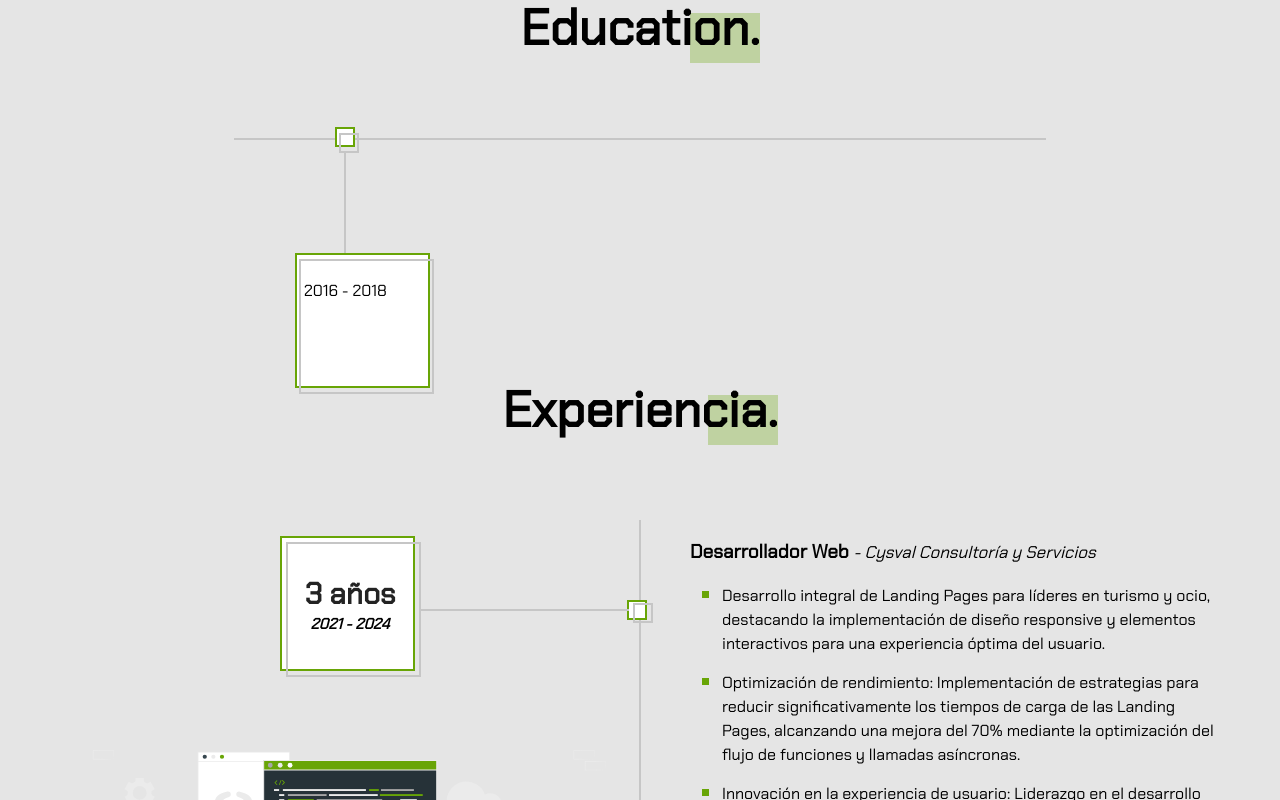
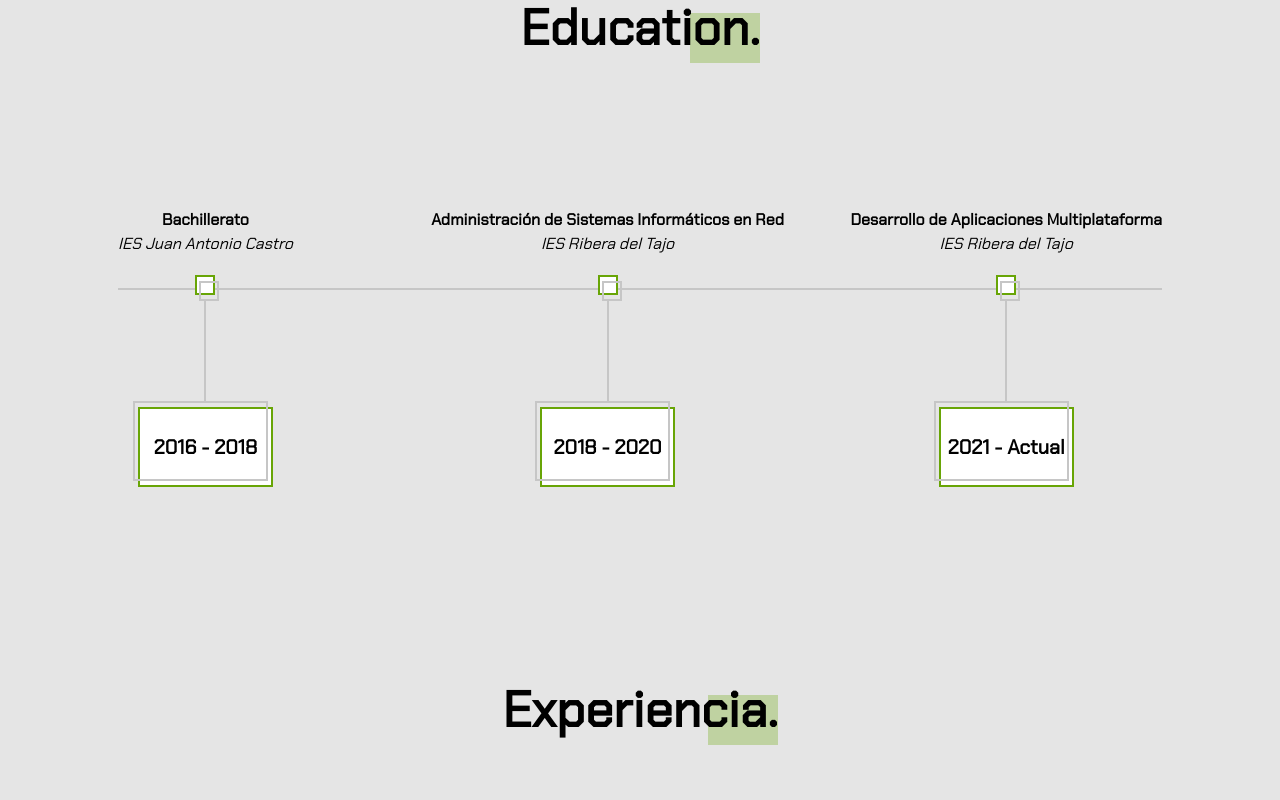
Before and after one commit to webdevmohamed/portfolio, a Vue app: page / in a window 1280 px wide. Shown: the part 2960-3760 px from the top of the page. Built offline with nearby package versions, Linux system fonts and the light colour scheme.

Commit message:
Completed education component, change pdf resume, minimal changes in experience component

```diff
--- a/src/components/AboutComponent.vue
+++ b/src/components/AboutComponent.vue
@@ -45,7 +45,7 @@
 </template>
 
 <script>
-import pdf from '@/assets/Mohamed_Mortahil_Elaaouad_Abril_2024.pdf';
+import pdf from '@/assets/Mohamed_Mortahil_Elaaouad_Junio_2024.pdf';
 
 export default {
   name: "AboutComponent",
--- a/src/components/EducationComponent.vue
+++ b/src/components/EducationComponent.vue
@@ -3,10 +3,36 @@
         <h2 class="title">Education.</h2>
         <div class="main-timeline">
             <div class="timeline">
-                <div class="timeline-content">
+                <div class="timeline-content first-education">
+                    <div class="education-container">
+                        <div class="education-title"><b>Bachillerato</b></div>
+                        <div class="education-school"><i>IES Juan Antonio Castro</i></div>
+                    </div>
                     <div class="line"></div>
                     <div class="content">
-                        <span>2016 - 2018</span>
+                        <span><b>2016 - 2018</b></span>
+                    </div>
+                </div>
+
+                <div class="timeline-content second-education">
+                    <div class="education-container">
+                        <div class="education-title"><b>Administración de Sistemas Informáticos en Red</b></div>
+                        <div class="education-school"><i>IES Ribera del Tajo</i></div>
+                    </div>
+                    <div class="line"></div>
+                    <div class="content">
+                        <span><b>2018 - 2020</b></span>
+                    </div>
+                </div>
+
+                <div class="timeline-content third-education">
+                    <div class="education-container">
+                        <div class="education-title"><b>Desarrollo de Aplicaciones Multiplataforma</b></div>
+                        <div class="education-school"><i>IES Ribera del Tajo</i></div>
+                    </div>
+                    <div class="line"></div>
+                    <div class="content">
+                        <span><b>2021 - Actual</b></span>
                     </div>
                 </div>
             </div>
@@ -47,10 +73,11 @@ export default {
 .education .main-timeline {
     display: flex;
     justify-content: center;
+    padding: 150px 0px;
 }
 
 .education .main-timeline .timeline {
-    width: 70%;
+    width: 90%;
     height: 2px;
     background: #c6c6c6;
     position: relative;
@@ -62,7 +89,24 @@ export default {
     flex-direction: column;
     justify-content: center;
     align-items: center;
-    margin-left: 70px;
+    top: -80px;
+}
+
+.education .main-timeline .timeline .timeline-content.first-education {
+    left: 0;
+}
+
+.education .main-timeline .timeline .timeline-content.second-education {
+    left: 30%;
+}
+
+.education .main-timeline .timeline .timeline-content.third-education {
+    right: 0;
+}
+
+.education .main-timeline .timeline .timeline-content .education-container {
+    margin-bottom: 30px;
+    text-align: center;
 }
 
 .education .main-timeline .timeline .timeline-content .line {
@@ -78,6 +122,15 @@ export default {
     position: relative;
     top: 26px;
     z-index: 1;
+    width: 135px;
+    height: 80px;
+    text-align: center;
+    display: flex;
+    align-items: center;
+    justify-content: center;
+    top: 6px;
+    font-size: 20px;
+
 }
 
 .education .main-timeline .timeline .timeline-content .line:before,
@@ -120,7 +173,7 @@ export default {
 .education .main-timeline .timeline .timeline-content .content:after {
     content: "";
     width: 135px;
-    height: 135px;
+    height: 80px;
     line-height: 18px;
     margin: auto;
     position: absolute;
@@ -134,14 +187,20 @@ export default {
 .education .main-timeline .timeline .timeline-content .content:before {
     background: #fff;
     border: 2px solid #68a506;
-    left: -9px;
-    top: -26px;
 
 }
 
 .education .main-timeline .timeline .timeline-content .content:after {
     border: 2px solid #c6c6c6;
     left: -5px;
-    top: -20px;
+    top: -6px;
+}
+
+.education .main-timeline .timeline .timeline-content:hover .content:before {
+    top: -6px
+}
+
+.education .main-timeline .timeline .timeline-content:hover .content:after {
+    top: 0px
 }
 </style>
--- a/src/components/ExperienceComponent.vue
+++ b/src/components/ExperienceComponent.vue
@@ -263,7 +263,7 @@ export default {
 
 .experience .main-timeline .year-range {
   font-size: 15px;
-  font-weight: 700
+  font-weight: 100
 }
 
 .experience .main-timeline .years {
```
Also changed, not shown: 2 other files (tests, documents, lock files or other folders).
